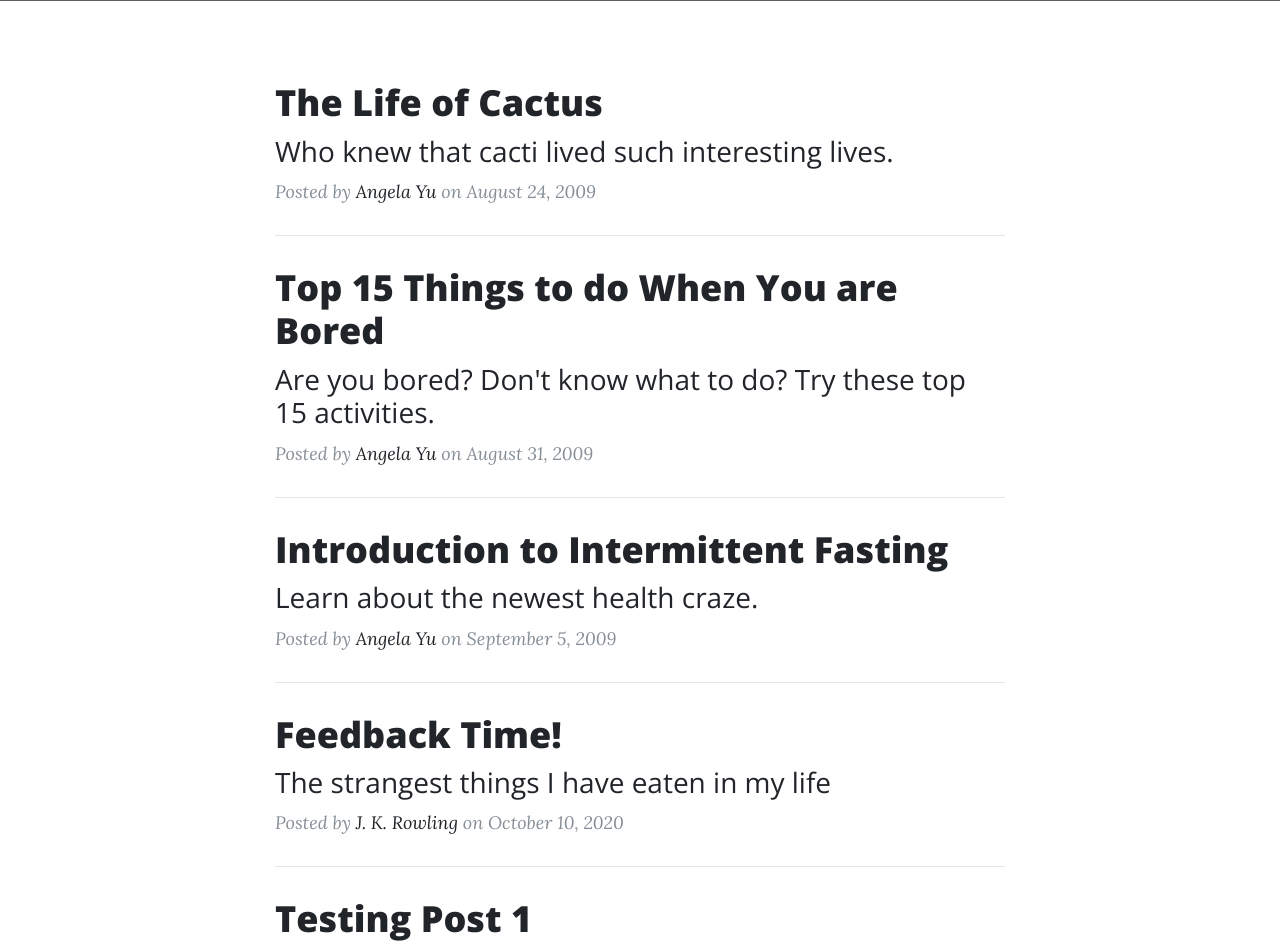
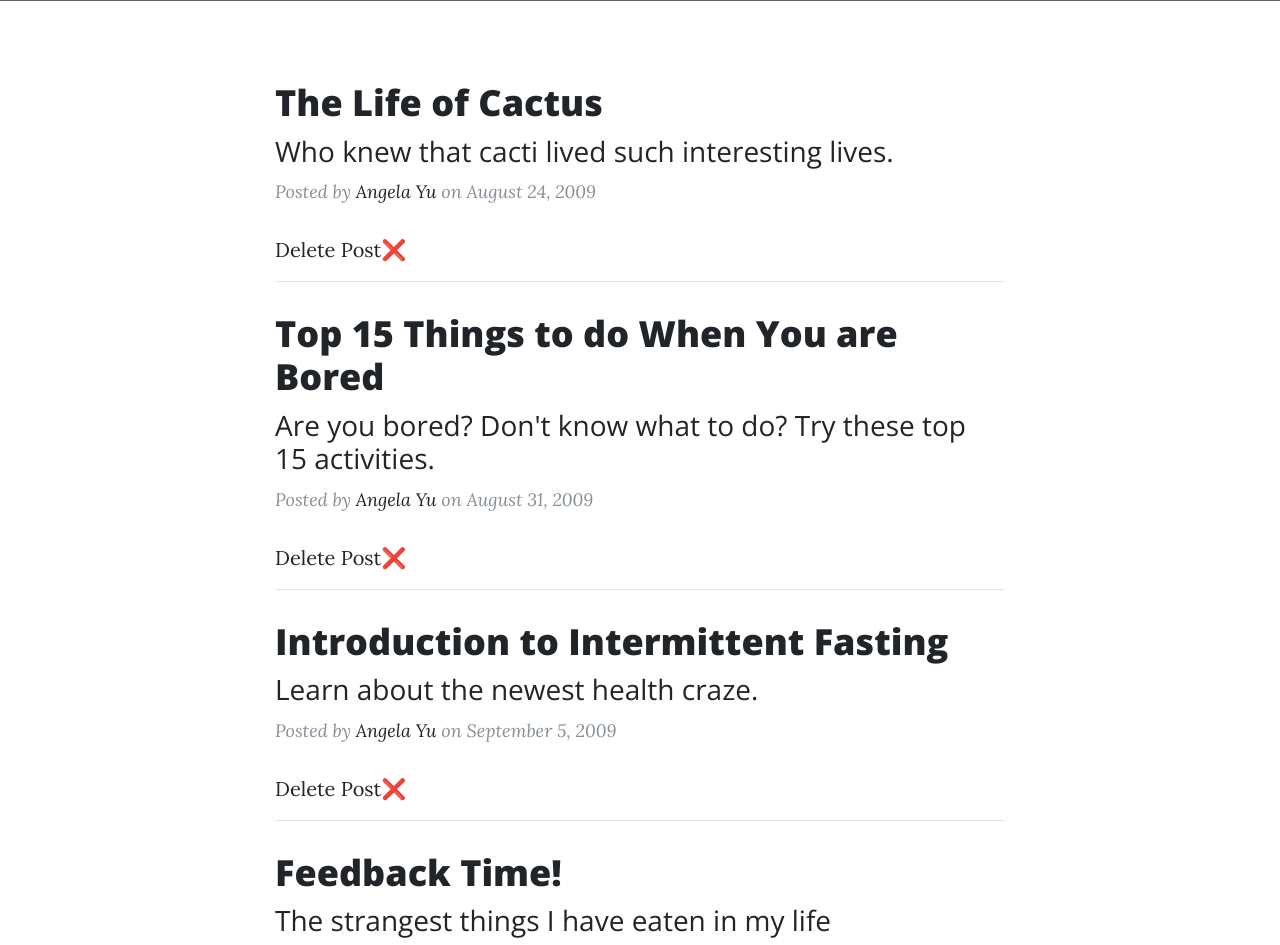
Before and after one commit to Abdullah9202/RESTful_Blog_Project, a Flask app: page / in a window 1280 px wide. Shown: the part 531-1476 px from the top of the page. Run offline with Flask 2, Linux system fonts and the light colour scheme; data comes from the database, SQL or seed files in the repository; some libraries are stand-ins or nearby versions; grey boxes are pictures that could not be loaded.

Commit message:
Minor Fixes + Delete Button

```diff
--- a/templates/index.html
+++ b/templates/index.html
@@ -32,6 +32,8 @@
                 <p class="post-meta">Posted by
                     <a href="#">{{post.author}}</a>
                     on {{post.date}}</p>
+                    <!-- Delete Post button -->
+                    <a href={{ url_for('delete_post', post_id=post.id) }}>Delete Post❌</a>
             </div>
             <hr>
             {% endfor %}
```
Lines whose indentation alone changed are shown as unchanged.
